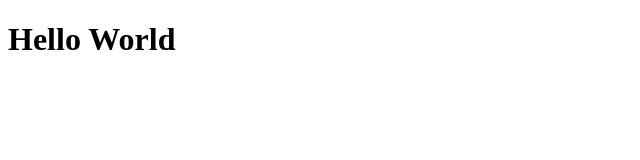
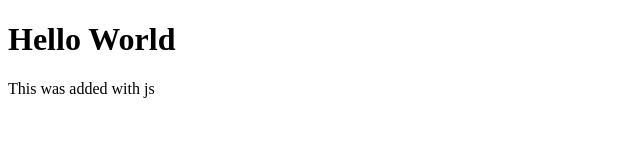
Before and after one commit to joerra/bug-free-octo-robot, a plain HTML site: page index.html in a window 1280 px wide. Shown: the whole page, without its empty margins (0-640 px from the left). Drawn offline with Linux system fonts and the light colour scheme.

Commit message:
Modified index.html with javascript

```diff
--- a/index.html
+++ b/index.html
@@ -1,12 +1,24 @@
 <!DOCTYPE html>
 <html lang="en">
+
 <head>
   <meta charset="UTF-8">
   <meta http-equiv="X-UA-Compatible" content="IE=edge">
   <meta name="viewport" content="width=device-width, initial-scale=1.0">
   <title>Octo Robot</title>
 </head>
+
 <body>
   <h1>Hello World</h1>
+  <div id="target">
+
+  </div>
+  <script>
+    const targetElement = document.getElementById("target");
+    const newChildElement = document.createElement("p");
+    newChildElement.textContent = "This was added with js";
+    targetElement.appendChild(newChildElement);
+  </script>
 </body>
+
 </html>
```
